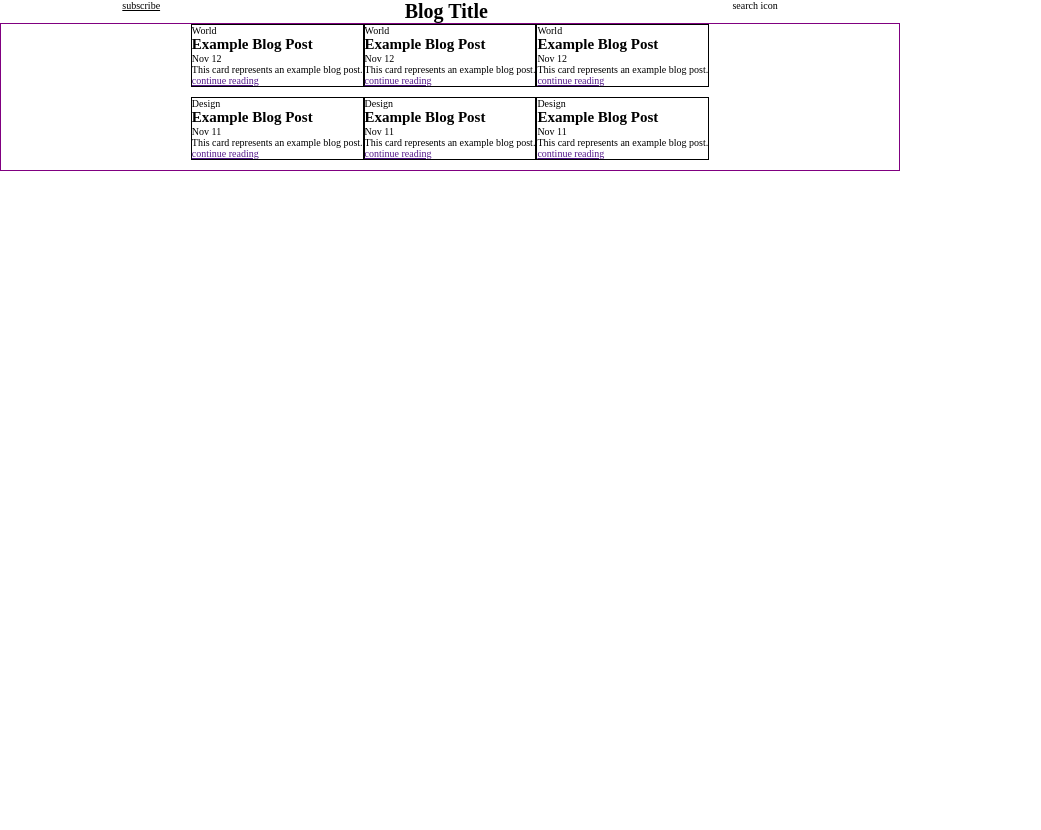
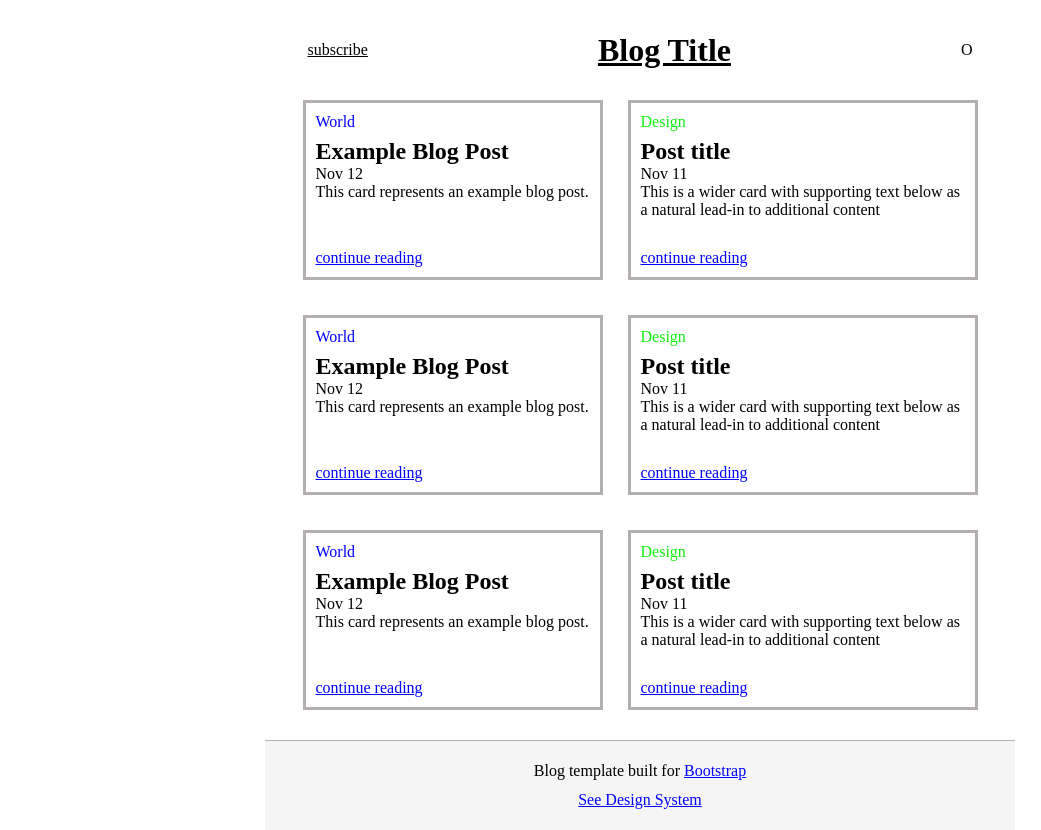
Before and after one commit to MatAregawi02/udacity-personal-blog-website, a plain HTML site: page index.html in a window 1280 px wide. Shown: the whole page, without its empty margins (0-1041 px from the left). Before the commit the page ends 800 px from the top, so only its background shows below. Drawn offline with Linux system fonts and the light colour scheme.

Commit message:
fixed html, used grid and flex for the main page

```diff
--- a/index.html
+++ b/index.html
@@ -7,63 +7,89 @@
     <link rel="stylesheet" href="scss/main.css">
 </head>
 <body>
+    <div class="wrapper">
+
         <header>
             <span><u>subscribe</u></span>
-        <h1>Blog Title</h1>
-        <span>search icon</span>
+            <h1><u>Blog Title</u></h1>
+            <span>O</span>
         </header>
 
         <section>
-        <div class="grid-wrapper">
-        <div class="first-box-pair">
-            <div class="box-one">
-                <p>World</p>
+            <div class="grid-container">
+
+                <div class=" box box-one">
+
+                    <div class="content">
+                        <p class="blue-label">World</p>
                         <h2>Example Blog Post</h2>
                         <span>Nov 12</span>
                         <p>This card represents an example blog post.</p>
+                    </div>
+
                     <a href="">continue reading</a>
                 </div>
-            <div class="box-two">
-                <p>Design</p>
-                <h2>Example Blog Post</h2>
+                <div class="box box-two">
+                    <div class="content">
+                        <p class="green-label">Design</p>
+                        <h2>Post title</h2>
                         <span>Nov 11</span>
-                <p>This card represents an example blog post.</p>
+                        <p>This is a wider card with supporting text below as a natural lead-in to additional content</p>
+
+                    </div>
                     <a href="">continue reading</a>
                 </div>
-        </div>
-        <div class="second-box-pair">
-            <div class="box-one">
-                <p>World</p>
+
+
+                <div class=" box box-three">
+                    <div class="content">
+                        <p class="blue-label">World</p>
                         <h2>Example Blog Post</h2>
                         <span>Nov 12</span>
                         <p>This card represents an example blog post.</p>
+                    </div>
                     <a href="">continue reading</a>
                 </div>
-            <div class="box-two">
-                <p>Design</p>
-                <h2>Example Blog Post</h2>
+                <div class=" box box-four">
+                    <div class="content">
+                        <p class="green-label">Design</p>
+                        <h2>Post title</h2>
                         <span>Nov 11</span>
-                <p>This card represents an example blog post.</p>
+                        <p>This is a wider card with supporting text below as a natural lead-in to additional content</p>
+
+                    </div>
                     <a href="">continue reading</a>
                 </div>
-        </div>
-        <div class="third-box-pair">
-            <div class="box-one">
-                <p>World</p>
+
+
+                <div class=" box box-five">
+                    <div class="content">
+                        <p class="blue-label">World</p>
                         <h2>Example Blog Post</h2>
                         <span>Nov 12</span>
                         <p>This card represents an example blog post.</p>
+                    </div>
                     <a href="">continue reading</a>
                 </div>
-            <div class="box-two">
-                <p>Design</p>
-                <h2>Example Blog Post</h2>
+                <div class=" box box-six">
+                    <div class="content">
+                        <p class="green-label">Design</p>
+                        <h2>Post title</h2>
                         <span>Nov 11</span>
-                <p>This card represents an example blog post.</p>
+                        <p>This is a wider card with supporting text below as a natural lead-in to additional content</p>
+
+                    </div>
                     <a href="">continue reading</a>
-            </div>
+
             </div>
         </div>
         </section>
+
+        <footer>
+            <p>Blog template built for <a href="">Bootstrap</a></p>
+            <a href="">See Design System</a>
+        </footer>
+
+    </div>
 </body>
 </html>
--- a/scss/main.scss
+++ b/scss/main.scss
@@ -1,6 +1,14 @@
 html{
     box-sizing: border-box;
-    font-size: 62.5%;
+    // font-size: 62.5%;
+}
+*{
+    margin : 0;
+    padding : 0;
+    box-sizing: inherit;
+}
+html{
+    box-sizing: border-box;
 }
 *{
     margin : 0;
@@ -8,27 +16,106 @@ html{
     box-sizing: inherit;
 }
 body{
-    width : 900px;
+    background-color: white;
+    width : 750px;
+    margin : 0 auto;
 }
 header{
     display : flex;
-    justify-content: space-around;
-}
-.grid-wrapper{
-    width : 100%;
-    display: flex;
     justify-content: center;
     align-items: center;
-    border : 1px solid purple;
+    gap: 230px;
+    // border : 1px solid black;
+    width : 100%;
+    height: 100px;
+    margin-bottom: -50px;
+    // background-color: beige;
+}
+.grid-container{
+    // border : 1px solid blue;
+    width : 100%;
+    height: auto;
+    display : grid;
+    grid-template-rows: 50px 180px 35px 180px 35px 180px 50px;
+    grid-template-columns: 50px 300px 25px 350px 50px;
+    margin-bottom: -20px;
+    justify-content: center;
+}
+.box-one{
+    width : 100%;
+    border : 3px solid rgb(180, 175, 175);
+    grid-column: 2/3;
+    grid-row: 2/3;
+}
+.box-two{
+    width : 100%;
+    border : 3px solid rgb(180, 175, 175);
+    grid-column: 4/5;
+    grid-row: 2/3;
+
+}.box-three{
+    width : 100%;
+    grid-row : 4/5;
+    border : 3px solid rgb(180, 175, 175);
+    grid-column: 2/3;
+}
+.box-four{
+    width : 100%;
+    grid-row: 4/5;
+    border : 3px solid rgb(180, 175, 175);
+    grid-column: 4/5;
+
+}.box-five{
+    width : 100%;
+    grid-row: 6/7;
+    border : 3px solid rgb(180, 175, 175);
+    grid-column: 2/3;
+
+}.box-six{
+    width : 100%;
+    border : 3px solid rgb(180, 175, 175);
+     grid-column: 4/5;
+    grid-row: 6/7;
 }
 
-.box-one{
-    border : 1px solid black;
-    margin-bottom: 10px;
+.box{
+    display : flex;
+    flex-direction: column;
+    gap : 10px;
+    justify-content: space-between;
+    padding : 10px;
+
+    a{
+        color : blue;
+    }
+}
+.content{
+    p{
+        margin-bottom: 7px;
+
+
+    }
+}
+.green-label{
+    color : rgb(13, 240, 13);
+}
+.blue-label{
+    color : blue;
+}
+
+
+footer{
+    display : flex;
+    flex-direction: column;
+    justify-content: space-around;
+    align-items: center;
+    // border : 1px solid black;
     width : 100%;
+    height : 90px;
+    padding : 15px;
+    background-color: rgb(246, 245, 245);
+    border-top : 1px solid rgb(182, 181, 181);
+    a{
+        color : blue;
+    }
 }
-.box-two{
-    border : 1px solid black;
-    margin-bottom: 10px;
-    width : 100%;
-}
```
Also changed, not shown: scss/main.css, 1 other file. Lines whose indentation alone changed are shown as unchanged.
